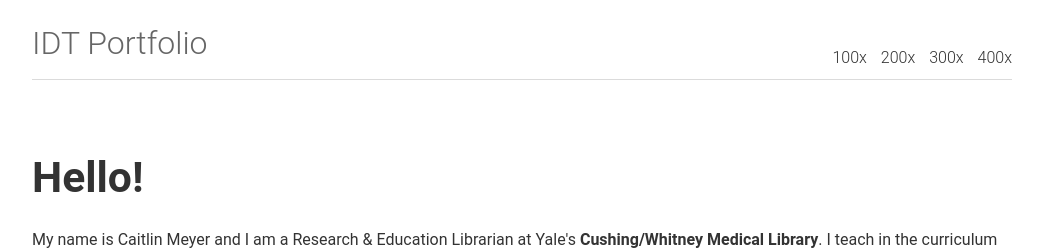
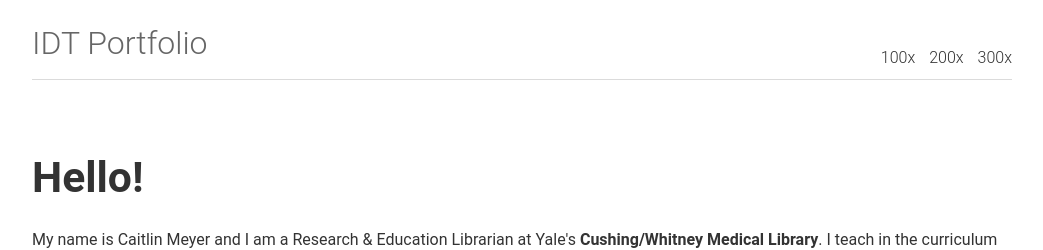
Before and after one commit to caitlinmeyer/idt-portfolio, a Jekyll site: the page built from index.html, in a window 1280 px wide. Shown: the top 250 px of the page, without its empty margins (118-1161 px from the left). Built offline with Jekyll 4.4.1, drawn with Linux system fonts in a browser that asks for light colours; the list of posts is cut into pages by our own code.

Commit message:
Update link.html

```diff
--- a/_includes/link.html
+++ b/_includes/link.html
@@ -1,4 +1,3 @@
 <a href="https://caitlinmeyer.github.io/idt-portfolio/100x">100x</a>
 <a href="https://caitlinmeyer.github.io/idt-portfolio/200x">200x</a>
 <a href="https://caitlinmeyer.github.io/idt-portfolio/300x">300x</a>
-<a href="https://caitlinmeyer.github.io/idt-portfolio/400x">400x</a>
```
